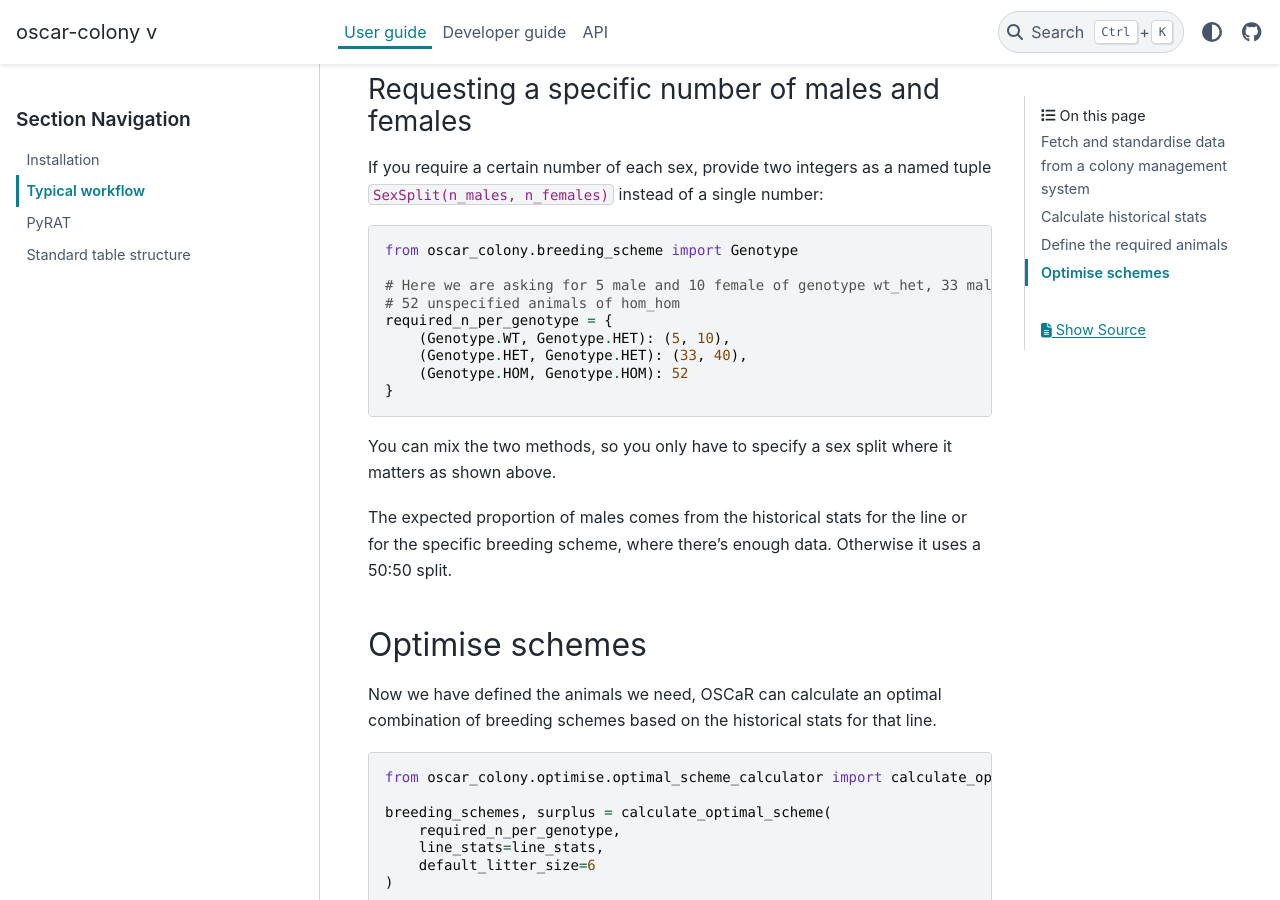
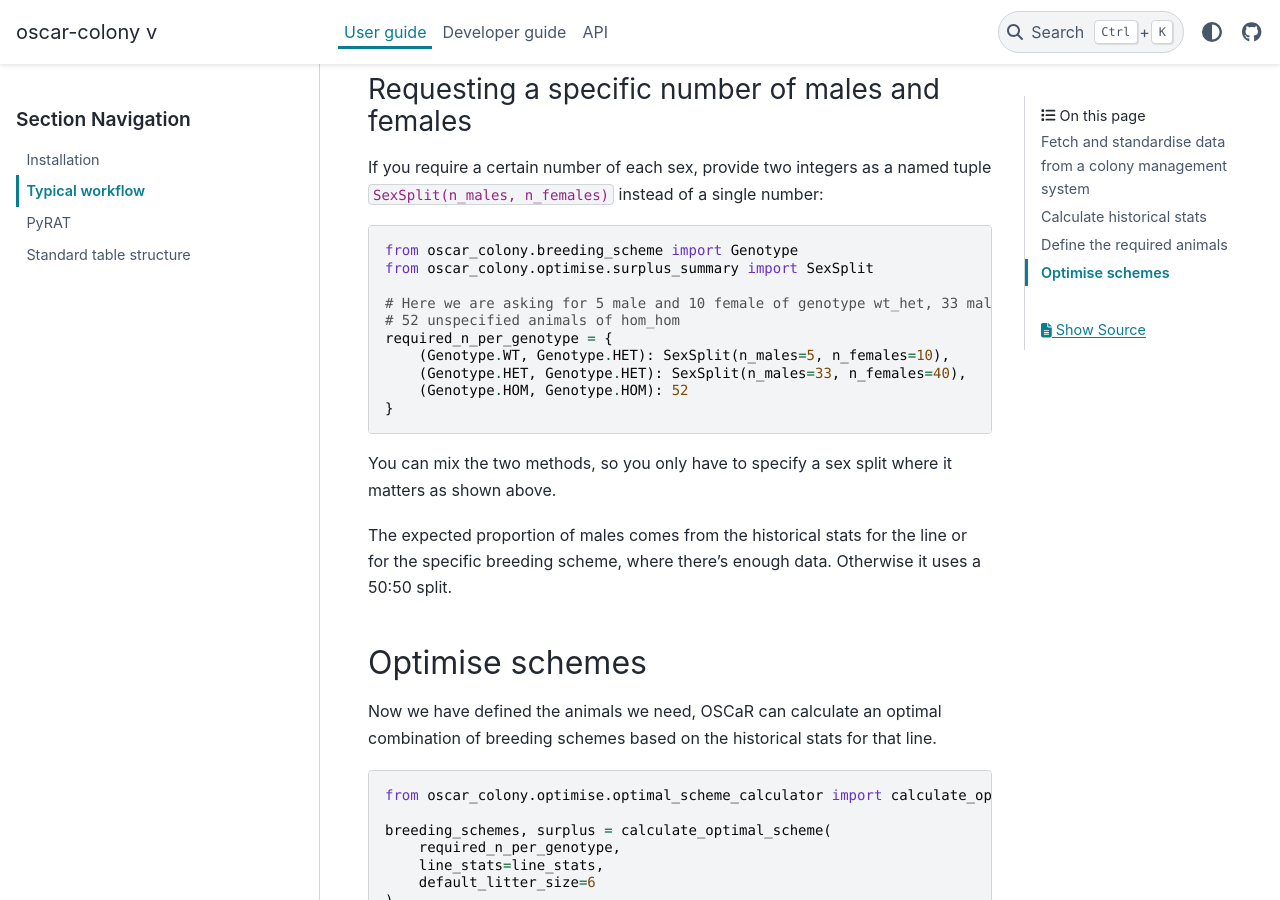
Before and after one commit to neuroinformatics-unit/OSCaR, a Sphinx documentation site: the page built from docs/source/user_guide/typical_workflow.md, in a window 1280 px wide and 900 px high, scrolled down 1776 px. Built offline with Sphinx 7.4.7 and the PyData theme 0.15.4, drawn with Linux system fonts in a browser that asks for light colours.

Commit message:
Update docs/source/user_guide/typical_workflow.md
Co-authored-by: Kimberly Meechan <24316371+K-Meech@users.noreply.github.com>

````diff
--- a/docs/source/user_guide/typical_workflow.md
+++ b/docs/source/user_guide/typical_workflow.md
@@ -58,12 +58,13 @@
 
 ```python
 from oscar_colony.breeding_scheme import Genotype
+from oscar_colony.optimise.surplus_summary import SexSplit
 
 # Here we are asking for 5 male and 10 female of genotype wt_het, 33 male and 40 female of het_het and
 # 52 unspecified animals of hom_hom
 required_n_per_genotype = {
-    (Genotype.WT, Genotype.HET): (5, 10),
-    (Genotype.HET, Genotype.HET): (33, 40),
+    (Genotype.WT, Genotype.HET): SexSplit(n_males=5, n_females=10),
+    (Genotype.HET, Genotype.HET): SexSplit(n_males=33, n_females=40),
     (Genotype.HOM, Genotype.HOM): 52
 }
 ```
````
